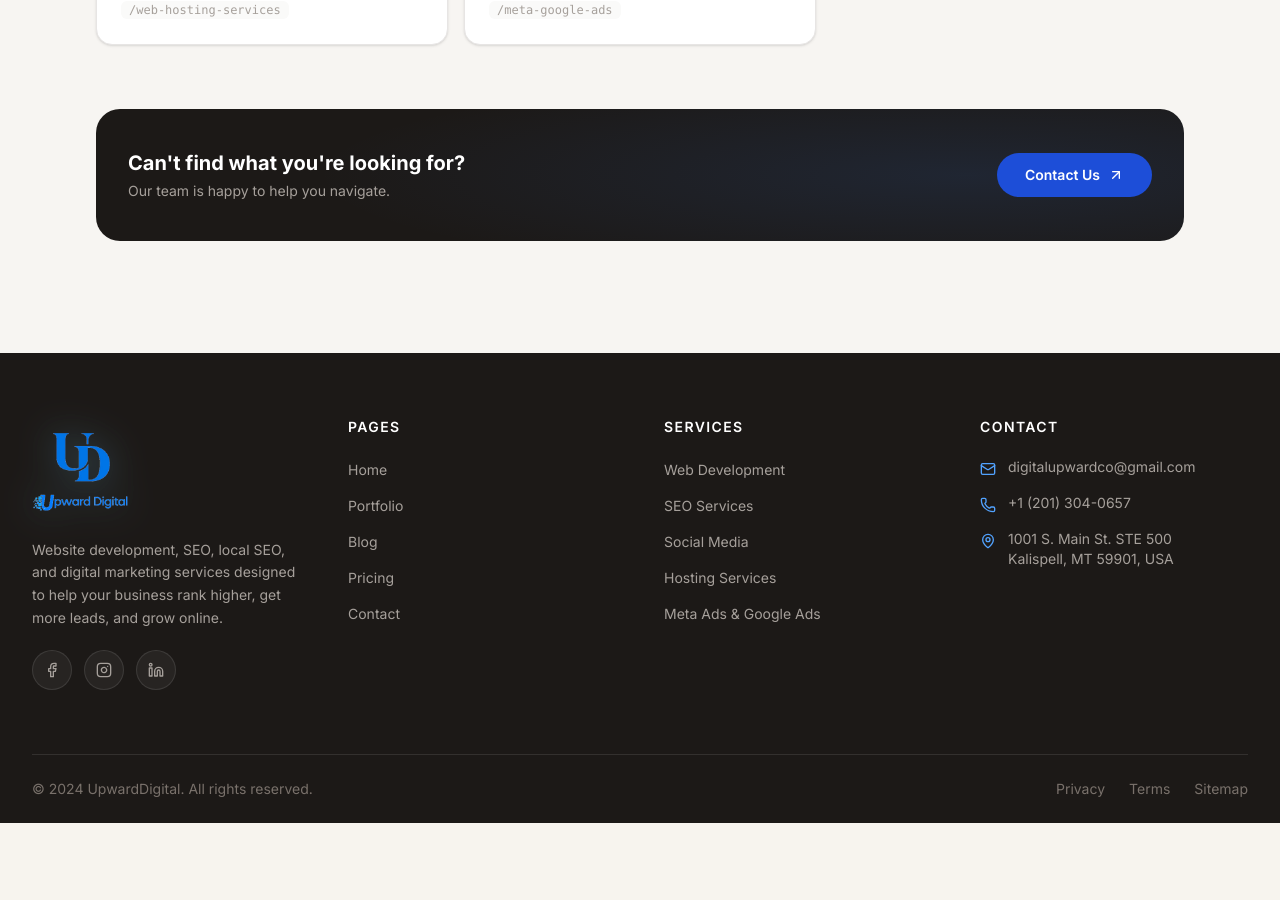
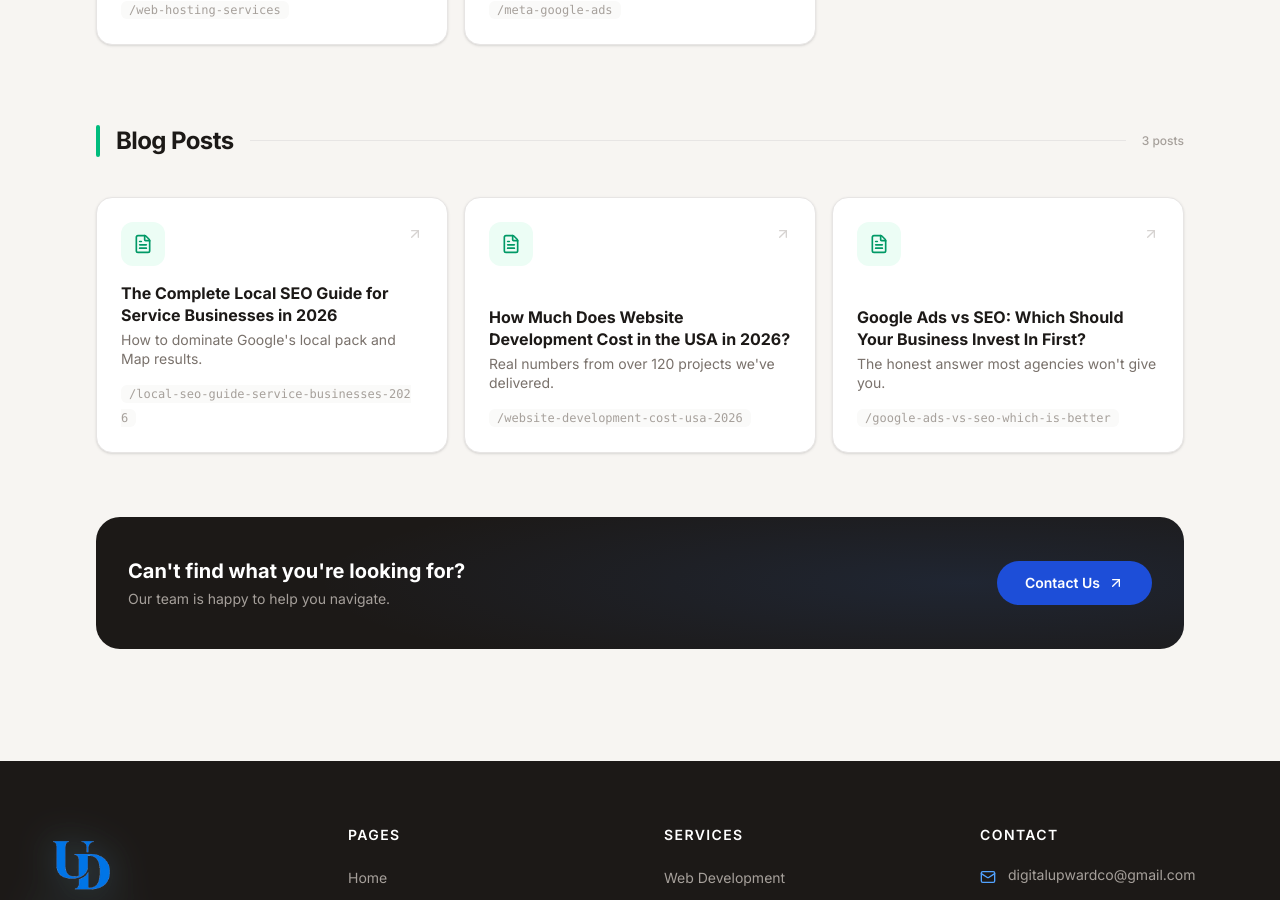
Before and after one commit to TalhaFaisal777/upwarddigital-site, a React (Vite) app: page /sitemap in a window 1280 px wide. Shown: the part 1480-2380 px from the top of the page. Before the commit the page ends 2303 px from the top, so only its background shows below. Built offline with nearby package versions, Linux system fonts and the light colour scheme.

Commit message:
Add blog posts to sitemap XML and sitemap page

```diff
--- a/src/pages/Sitemap.jsx
+++ b/src/pages/Sitemap.jsx
@@ -2,7 +2,7 @@ import { motion } from "framer-motion"
 import { Link } from "react-router-dom"
 import {
   Home, Info, Briefcase, BookOpen, Phone, Tag,
-  Globe, Search, Share2, Server, Megaphone, ArrowUpRight, Map,
+  Globe, Search, Share2, Server, Megaphone, ArrowUpRight, Map, FileText,
 } from "lucide-react"
 import { useSeoMeta } from "@/hooks/useSeoMeta"
 
@@ -21,6 +21,12 @@ const servicePages = [
   { label: "Social Media Marketing", path: "/social-media-marketing", icon: Share2, description: "Grow your brand on social platforms", color: "from-violet-500 to-violet-600" },
   { label: "Web Hosting Services", path: "/web-hosting-services", icon: Server, description: "Reliable hosting with 99.9% uptime", color: "from-amber-500 to-amber-600" },
   { label: "Meta & Google Ads", path: "/meta-google-ads", icon: Megaphone, description: "Paid advertising that drives real ROI", color: "from-rose-500 to-rose-600" },
+]
+
+const blogPosts = [
+  { label: "The Complete Local SEO Guide for Service Businesses in 2026", path: "/local-seo-guide-service-businesses-2026", description: "How to dominate Google's local pack and Map results." },
+  { label: "How Much Does Website Development Cost in the USA in 2026?", path: "/website-development-cost-usa-2026", description: "Real numbers from over 120 projects we've delivered." },
+  { label: "Google Ads vs SEO: Which Should Your Business Invest In First?", path: "/google-ads-vs-seo-which-is-better", description: "The honest answer most agencies won't give you." },
 ]
 
 const stagger = {
@@ -160,6 +166,49 @@ export default function Sitemap() {
             })}
           </motion.div>
 
+          {/* ── Blog Posts ── */}
+          <motion.div
+            initial={{ opacity: 0, y: 16 }}
+            whileInView={{ opacity: 1, y: 0 }}
+            viewport={{ once: true }}
+            className="flex items-center gap-4 mt-20 mb-10"
+          >
+            <div className="w-1 h-8 rounded-full bg-emerald-500" />
+            <h2 className="text-2xl font-bold text-stone-900 tracking-tight">Blog Posts</h2>
+            <div className="flex-1 h-px bg-stone-200" />
+            <span className="text-xs text-stone-400 font-medium">{blogPosts.length} posts</span>
+          </motion.div>
+
+          <motion.div
+            variants={stagger}
+            initial="hidden"
+            whileInView="visible"
+            viewport={{ once: true, margin: "-40px" }}
+            className="grid grid-cols-1 sm:grid-cols-2 lg:grid-cols-3 gap-4"
+          >
+            {blogPosts.map((post) => (
+              <motion.div key={post.path} variants={fadeUp}>
+                <Link
+                  to={post.path}
+                  className="group relative flex flex-col justify-between h-full p-6 bg-white border border-stone-200 rounded-2xl shadow-sm hover:shadow-lg hover:border-stone-300 hover:-translate-y-1 transition-all duration-250 overflow-hidden"
+                >
+                  <div className="absolute inset-x-0 bottom-0 h-0.5 bg-linear-to-r from-emerald-500/0 via-emerald-500 to-emerald-500/0 scale-x-0 group-hover:scale-x-100 transition-transform duration-300" />
+                  <div className="flex items-start justify-between mb-4">
+                    <div className="w-11 h-11 rounded-xl bg-emerald-50 group-hover:bg-emerald-100 flex items-center justify-center transition-colors duration-200">
+                      <FileText className="w-5 h-5 text-emerald-600" />
+                    </div>
+                    <ArrowUpRight className="w-4 h-4 text-stone-300 group-hover:text-emerald-500 transition-colors duration-200 mt-1" />
+                  </div>
+                  <div>
+                    <p className="font-bold text-stone-900 group-hover:text-emerald-600 transition-colors duration-200 mb-1 leading-snug">{post.label}</p>
+                    <p className="text-sm text-stone-500 leading-snug mb-3">{post.description}</p>
+                    <span className="text-xs text-stone-400 font-mono bg-stone-50 px-2 py-0.5 rounded-md break-all">{post.path}</span>
+                  </div>
+                </Link>
+              </motion.div>
+            ))}
+          </motion.div>
+
           {/* ── CTA ── */}
           <motion.div
             initial={{ opacity: 0, y: 20 }}
```
Also changed, not shown: 1 other file (tests, documents, lock files or other folders).
